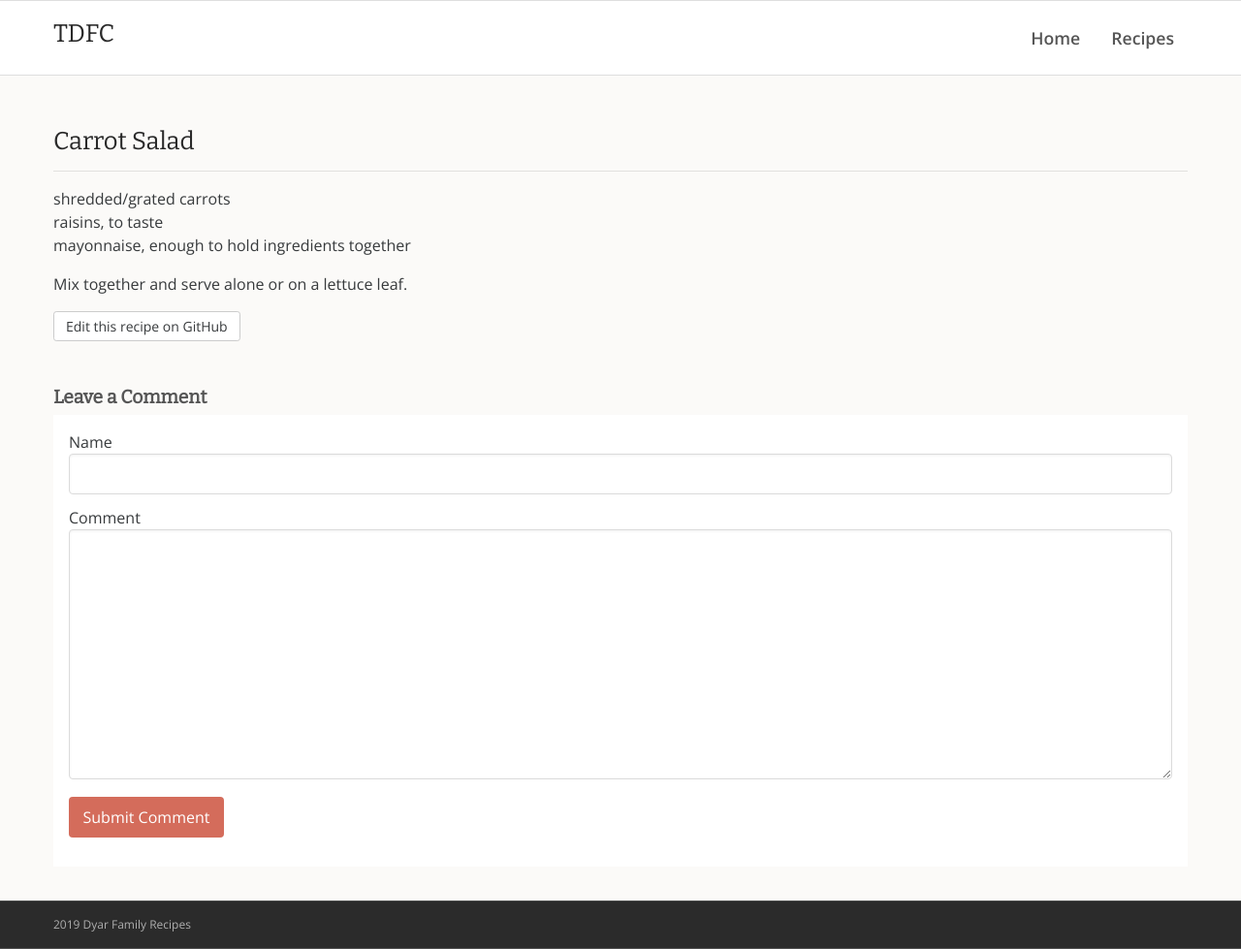
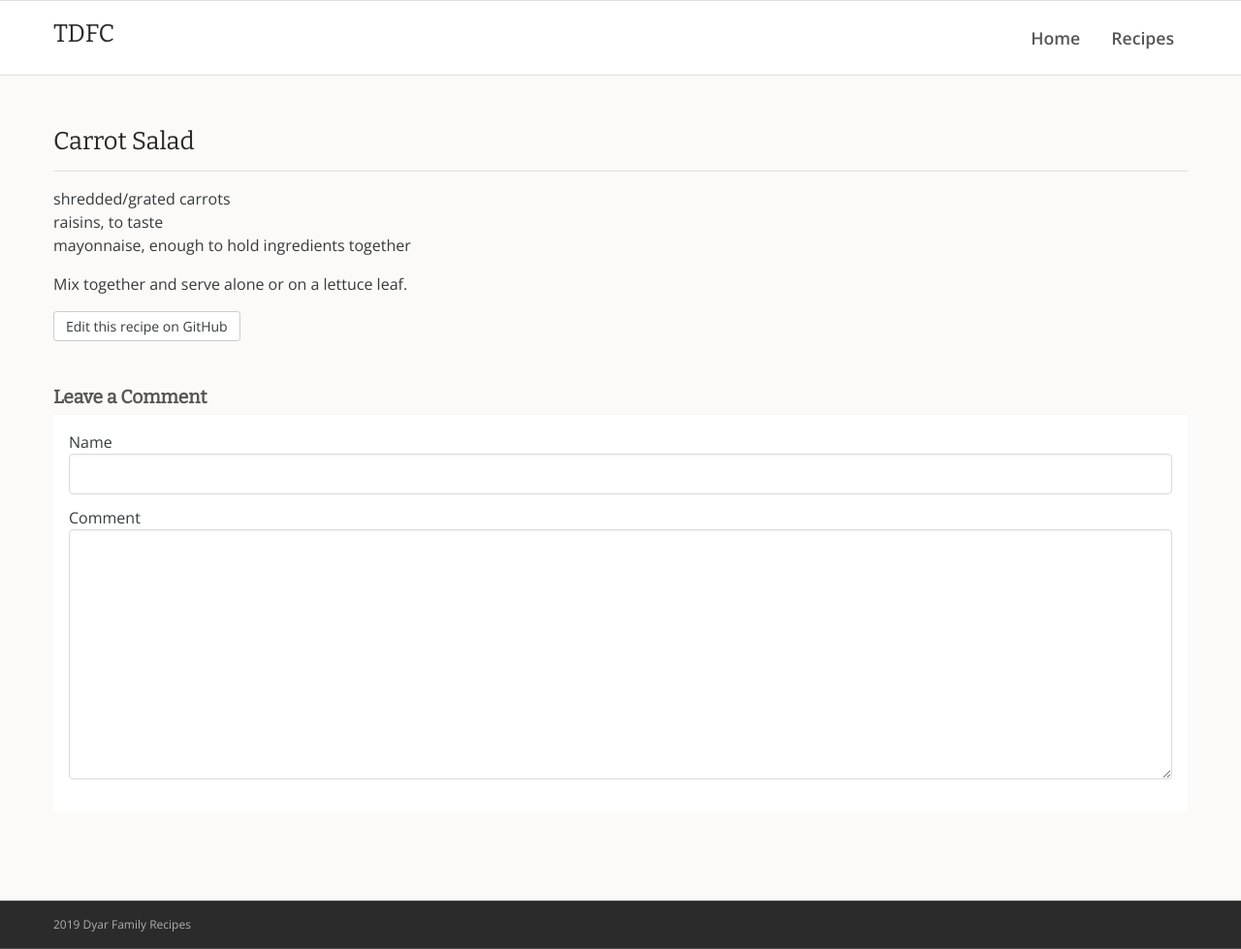
Before and after one commit to rdyar/tdfc, a Jekyll site: the page built from _soup-and-salad/carrot-salad.md, in a window 1280 px wide and 979 px high. Shown: the whole window at 97% size. Built offline with Jekyll 4.4.1, drawn with Linux system fonts in a browser that asks for light colours.

Commit message:
Update post_comments.html

```diff
--- a/_includes/post_comments.html
+++ b/_includes/post_comments.html
@@ -25,7 +25,7 @@
     <textarea rows="10" cols="30" id="comment-form-message" name="fields[message]" pattern="^[a-zA-Z0-9 ?!$%&*-_]+$" title="Keep it simple, text and number only" tabindex="2"></textarea>
   </fieldset>
   <fieldset class="hidden" style="display:none;">
- <!-- <input type="hidden" name="options[redirect]" value="https://rdyar.github.io/tdfc{{page.url}}"> -->
+ <input type="hidden" name="options[redirect]" value="https://rdyar.github.io/tdfc{{page.url}}">
     <!-- used by Staticman to generate filenames for each comment -->
     <input type="hidden" name="options[slug]" value="{{ page.slug }}">
     <!-- honey pot field used to filter out spam -->
@@ -33,6 +33,6 @@
     <input type="text" id="comment-form-location" name="fields[hidden]" autocomplete="off"/>
   </fieldset>
   <fieldset>
-    <button class="btn btn-primary" type="submit" tabindex="3">Submit Comment</button>
+   <!--  <button class="btn btn-primary" type="submit" tabindex="3">Submit Comment</button> -->
   </fieldset>
 </form>
```
